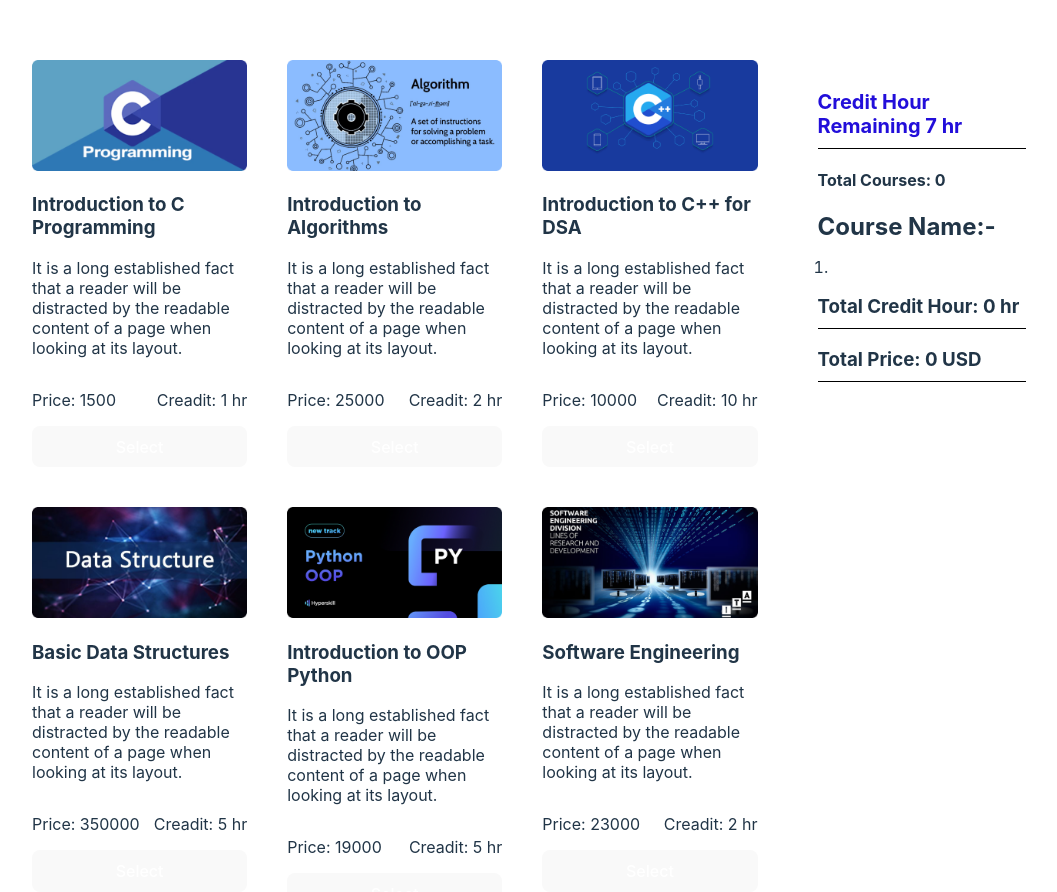
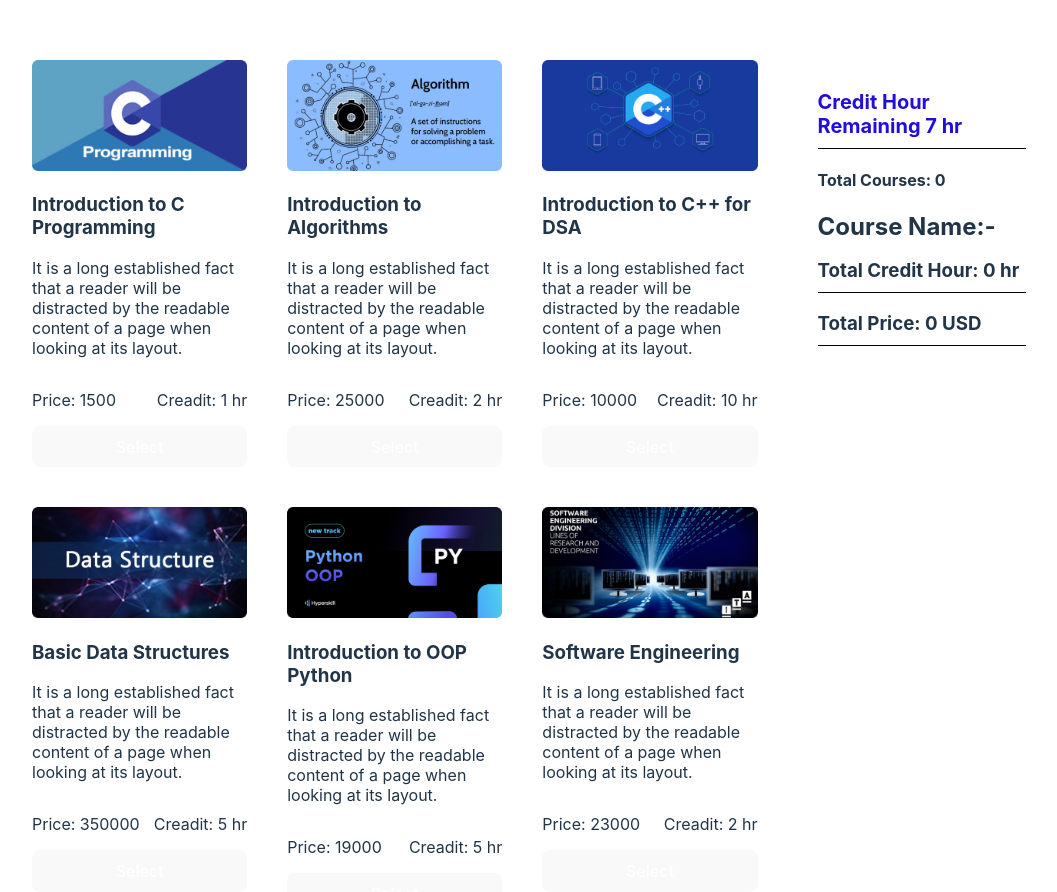
Before and after one commit to sakibhossainwd/Course-Registration-B-A-7, a React (Vite) app: page / in a window 1280 px wide. Shown: the top 892 px of the page, without its empty margins (106-1163 px from the left). Built offline with nearby package versions, Linux system fonts and the light colour scheme.

Commit message:
course title added in cart

```diff
--- a/src/components/BookerCourse/BookedCourse.jsx
+++ b/src/components/BookerCourse/BookedCourse.jsx
@@ -1,15 +1,11 @@
 // eslint-disable-next-line no-unused-vars
 import React from 'react';
 
-const BookedCourse = ({selectedCourse}) => {
-    console.log(selectedCourse.title)
-    let title = " "
-    for (const course of selectedCourse){
-         title = course.title
-    }
+const BookedCourse = ({bookedCourse}) => {
+
     return (
         <div>
-            <li>{title}</li>
+            <li>{bookedCourse.title}</li>
         </div>
     );
 };
--- a/src/components/Cart/Cart.jsx
+++ b/src/components/Cart/Cart.jsx
@@ -21,7 +21,7 @@ const Cart = ({selectedCourse}) => {
                 <h2>Course Name:-</h2>
                 <ol>
                     {
-                        <BookedCourse selectedCourse={selectedCourse}></BookedCourse>
+                        selectedCourse.map(bookedCourse => <BookedCourse key={bookedCourse.id} bookedCourse={bookedCourse}></BookedCourse>)
                     }
                 </ol>
                 <h3>Total Credit Hour: {credit} hr</h3>
```
